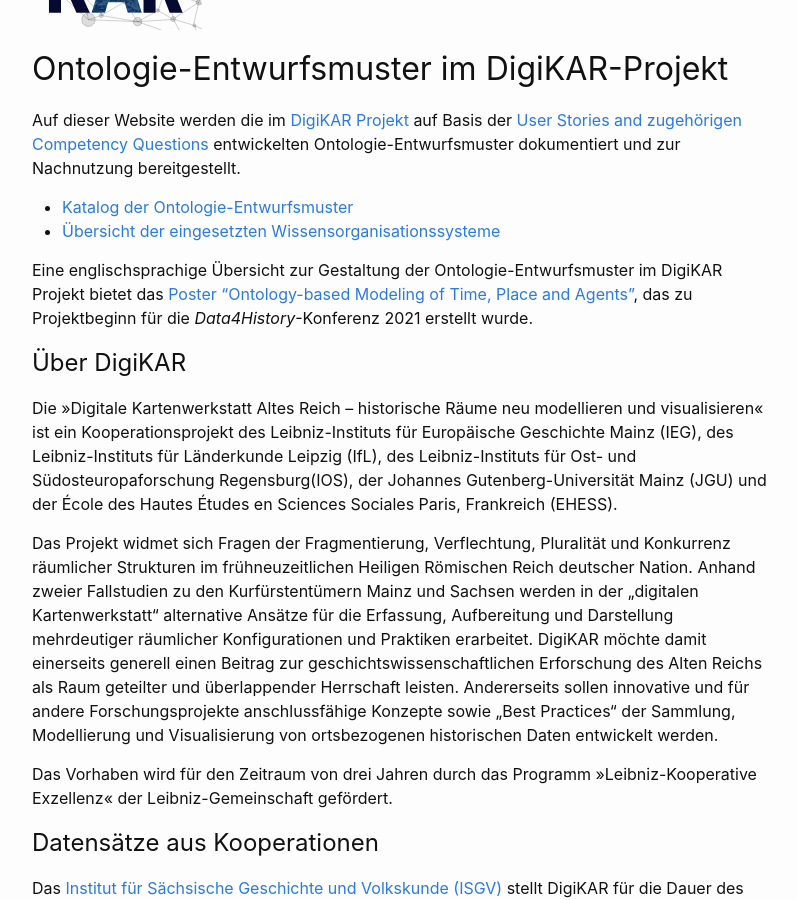
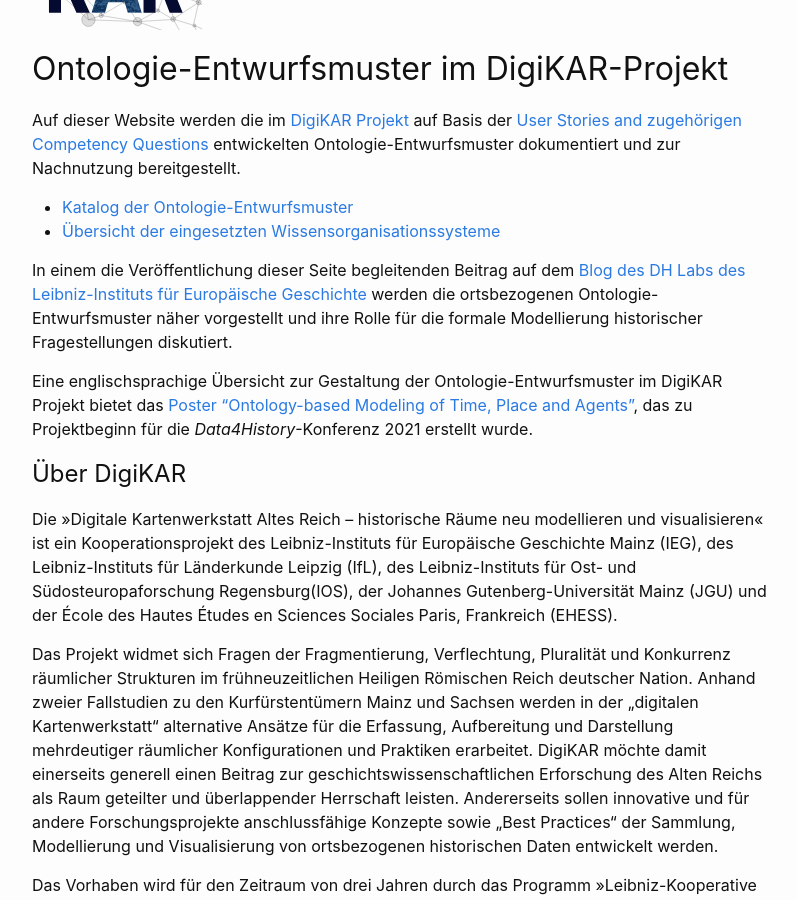
Before and after one commit to ieg-dhr/DigiKAR-Ontology-Design, a Jekyll site: the page built from index.md, in a window 1280 px wide and 900 px high, scrolled down 338 px. Shown: the whole window, without its empty margins (238-1035 px from the left). Built offline with Jekyll 4.4.1, drawn with Linux system fonts in a browser that asks for light colours; our own code applies the rules of GitHub Pages for plain Markdown files.

Commit message:
Update index.md

```diff
--- a/index.md
+++ b/index.md
@@ -5,6 +5,8 @@
 
 - [Katalog der Ontologie-Entwurfsmuster](odp/)
 - [Übersicht der eingesetzten Wissensorganisationssysteme](kos/)
+
+In einem die Veröffentlichung dieser Seite begleitenden Beitrag auf dem [Blog des DH Labs des Leibniz-Instituts für Europäische Geschichte](https://dhlab.hypotheses.org/) werden die ortsbezogenen Ontologie-Entwurfsmuster näher vorgestellt und ihre Rolle für die formale Modellierung historischer Fragestellungen diskutiert.
 
 Eine englischsprachige Übersicht zur Gestaltung der Ontologie-Entwurfsmuster im DigiKAR Projekt bietet das <a href="https://zenodo.org/record/4895498#.Y_eQj9CZM2w">Poster "Ontology-based Modeling of Time, Place and Agents"</a>, das zu Projektbeginn für die <em>Data4History</em>-Konferenz 2021 erstellt wurde.
 
```
